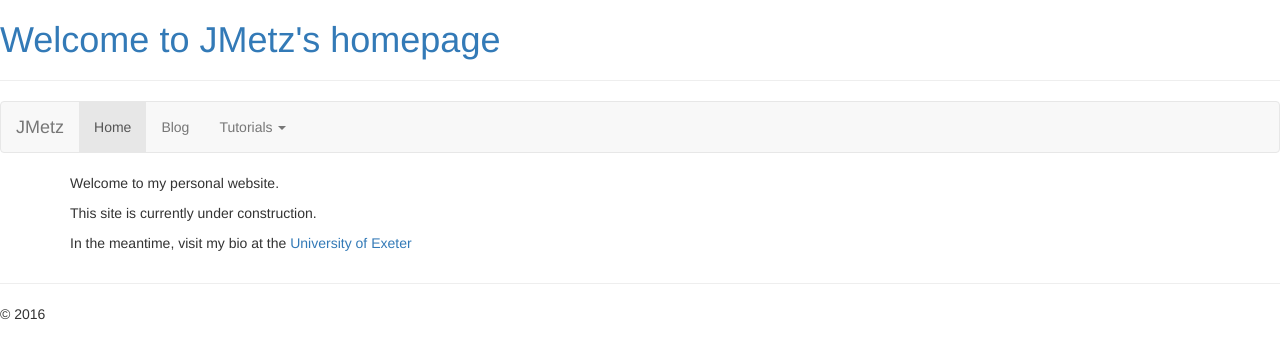
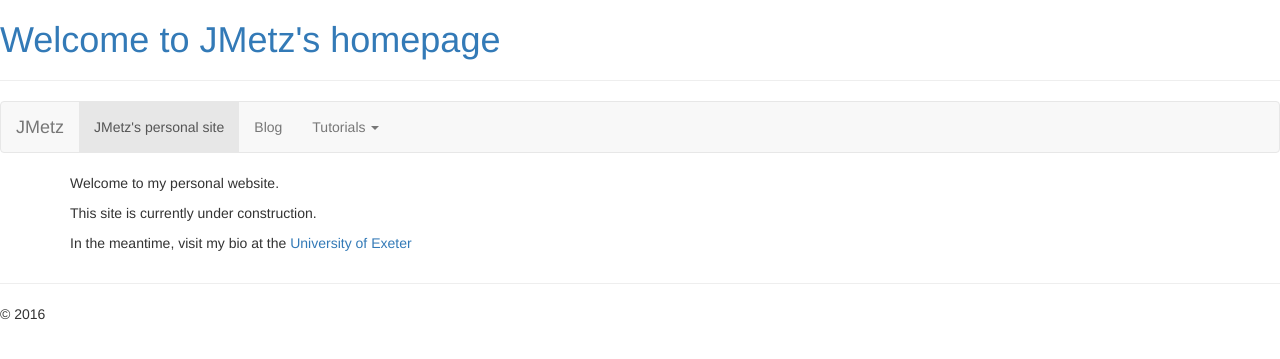
Before and after one commit to jmetz/jmetz.github.io, a Jekyll site: the page built from index.md, in a window 1280 px wide. Shown: the top 359 px of the page. Built offline with Jekyll 4.4.1, drawn with Linux system fonts in a browser that asks for light colours.

Commit message:
Update default.html

```diff
--- a/_layouts/default.html
+++ b/_layouts/default.html
@@ -34,8 +34,8 @@
         <!-- Collect the nav links, forms, and other content for toggling -->
         <div class="collapse navbar-collapse" id="bs-example-navbar-collapse-1">
           <ul class="nav navbar-nav">
-            <li class="active"><a href="#">Home <span class="sr-only">(current)</span></a></li>
-            <li><a href="#">Blog</a></li>
+            <li class="active"><a href="#">{{page.title}} <span class="sr-only">(current)</span></a></li>
+            <li><a href="/blog.html">Blog</a></li>
             <li class="dropdown">
               <a href="#" class="dropdown-toggle" data-toggle="dropdown" role="button" aria-haspopup="true" aria-expanded="false">
                   Tutorials <span class="caret"></span></a>
```
